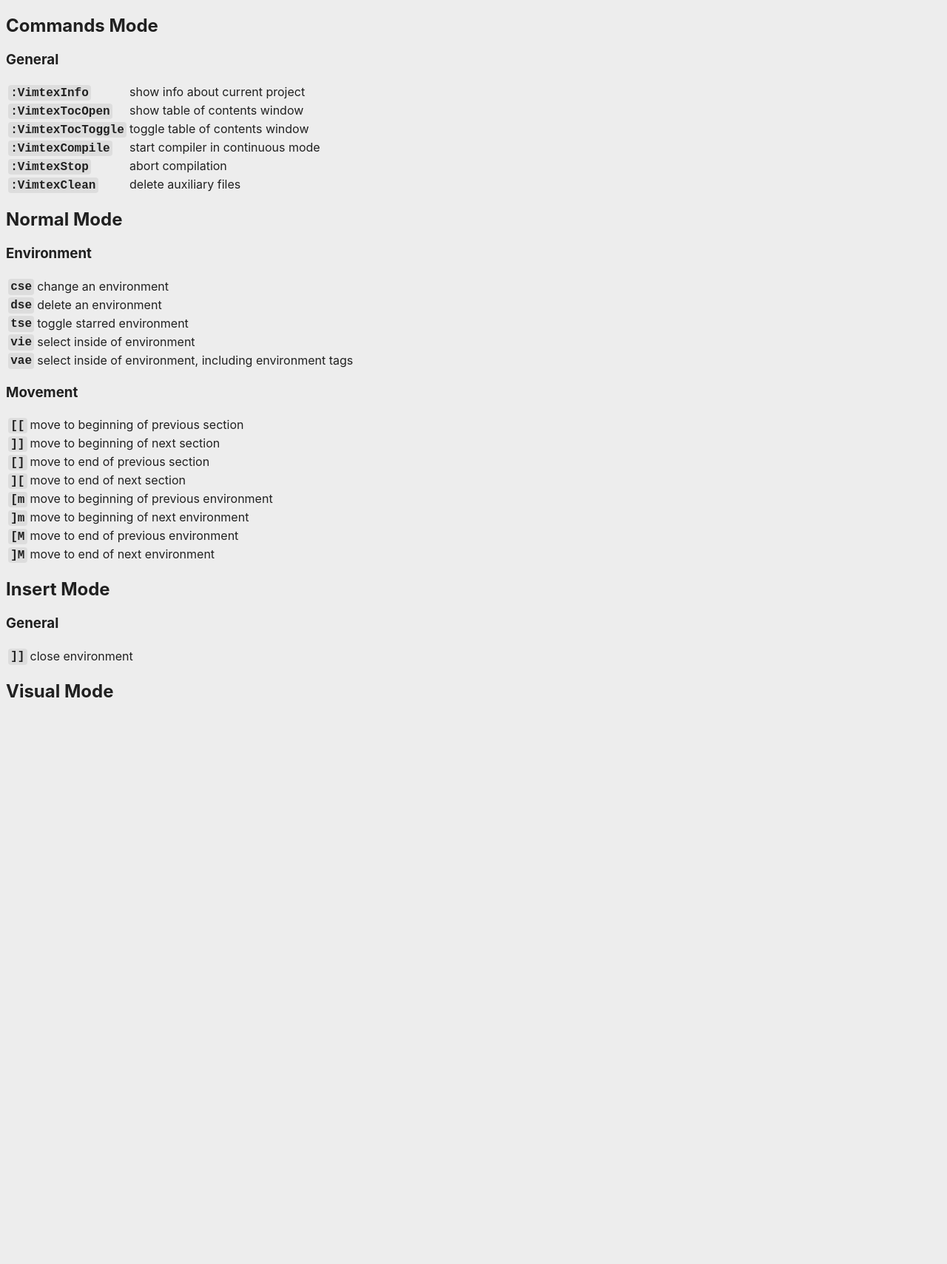
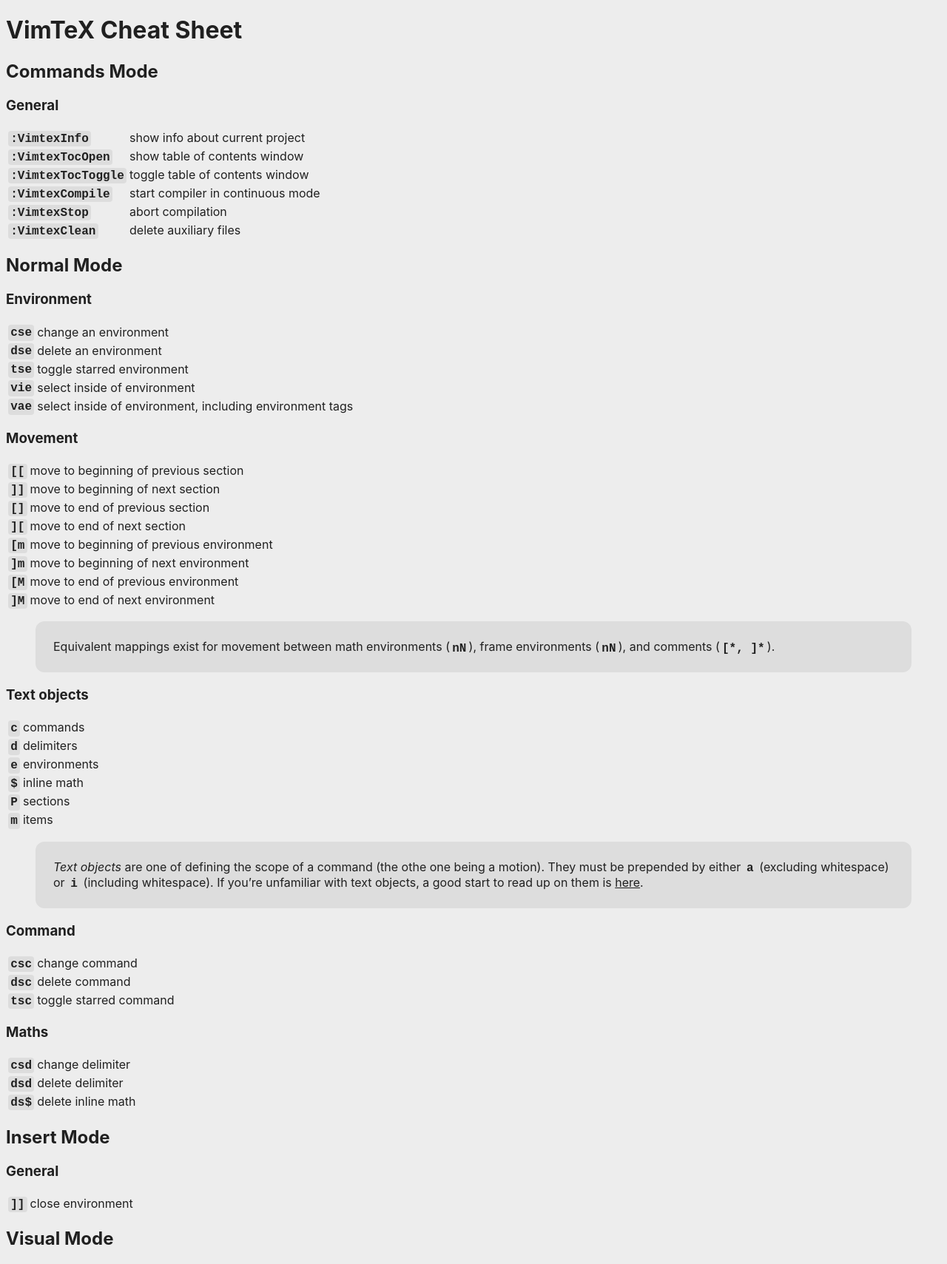
Before and after one commit to prestoaghitato/vimtex_cheat_sheet, a Jekyll site: the page built from index.md, in a window 1280 px wide. Shown: the whole page at 74% size. Built offline with Jekyll 4.4.1, drawn with Linux system fonts in a browser that asks for light colours; before the commit the page ends 969 px from its top, so only the background shows below that.

Commit message:
more data, notes functionality

```diff
--- a/_config.yml
+++ b/_config.yml
@@ -1,3 +1,5 @@
 url: "" # the base hostname & protocol for your site, e.g. http://example.com
 baseurl: "" # the subpath of your site, e.g. /blog
 title: "VimTeX Cheat Sheet"
+collections:
+  - notes
--- a/_data/normal.csv
+++ b/_data/normal.csv
@@ -4,6 +4,13 @@ dse,"delete an environment",normal,environment
 tse,"toggle starred environment",normal,environment
 vie,"select inside of environment",normal,environment
 vae,"select inside of environment, including environment tags",normal,environment
+csc,"change command",normal,command
+dsc,"delete command",normal,command
+tsc,"toggle starred command",normal,command
+csd,"change delimiter",normal,maths
+dsd,"delete delimiter",normal,maths
+tsd,"toggle between () and \left(\right)",maths
+ds$,"delete inline math",normal,maths
 [[,move to beginning of previous section,normal,movement
 ]],move to beginning of next section,normal,movement
 [],move to end of previous section,normal,movement
@@ -19,3 +26,9 @@ vae,"select inside of environment, including environment tags",normal,environmen
 :VimtexStop,abort compilation,commands,general
 :VimtexClean,delete auxiliary files,commands,general
 ]],"close environment",insert,general
+c,commands,normal,text objects
+d,delimiters,normal,text objects
+e,environments,normal,text objects
+$,inline math,normal,text objects
+P,sections,normal,text objects
+m,items,normal,text objects
--- a/_layouts/default.html
+++ b/_layouts/default.html
@@ -7,25 +7,25 @@
     <link rel="stylesheet" href="{{ "/assets/css/main.css" | relative_url }}">
   </head>
   <body>
-
+  <h1>{{ site.title }}</h1>
   {% assign modes = "commands,normal,insert,visual" | split: "," %}
-  {% assign sections = "environment,movement,general" | split: "," %}
+  {% assign sections = "environment,movement,text objects,command,maths,general" | split: "," %}
 
   {% for mode in modes %}
     <h2>{{ mode | capitalize }} Mode</h2>
-    {% for sections in sections %}
+    {% for section in sections %}
       {% assign exists = false %}
       {% for cheat in site.data.normal %}
-        {% if cheat.section == sections and cheat.mode == mode %}
+        {% if cheat.section == section and cheat.mode == mode %}
           {% assign exists = true %}
           {% break %}
         {% endif %}
       {% endfor %}
       {% if exists %}
-        <h3>{{ sections | capitalize }}</h3>
+        <h3>{{ section | capitalize }}</h3>
         <table>
           {% for cheat in site.data.normal %}
-            {% if cheat.section == sections and cheat.mode == mode %}
+            {% if cheat.section == section and cheat.mode == mode %}
               <tr>
                 <td><kbd>{{ cheat.kbd }}</kbd></td>
                 <td>{{ cheat.explanation }}</td>
@@ -33,6 +33,12 @@
             {% endif %}
           {% endfor %}
         </table>
+        {% assign notes = site.notes | where: "mode", mode | where: "section", section %}
+        {% for note in notes %}
+          <blockquote>
+            {{ note }}
+          </blockquote>
+        {% endfor %}
       {% endif %}
     {% endfor %}
   {% endfor %}
--- a/_sass/main.scss
+++ b/_sass/main.scss
@@ -1,4 +1,5 @@
 $backgroundColor: #ededed;
+$mediumgray: #dddddd;
 $bodyColor: #202020;
 $bodyFont: -apple-system,BlinkMacSystemFont,"Segoe UI",Helvetica,Arial,sans-serif,"Apple Color Emoji","Segoe UI Emoji","Segoe UI Symbol";
 
@@ -12,10 +13,20 @@ table {
   text-align: left;
 }
 
+blockquote {
+  background-color: $mediumgray;
+  padding: 0.5em 1.5em;
+  border-radius: 12px;
+}
+
+a {
+  color: inherit;
+}
+
 kbd {
   font-family: "Courier New", monospace;
   font-weight: bold;
-  background-color: #dddddd;
+  background-color: $mediumgray;
   padding: 0.1em 0.2em;
   border-radius: 4px;
 }
```
Also changed, not shown: _notes/normal_movement.md (added, +9 -0 lines), _notes/normal_text-objects.md (added, +7 -0 lines).
